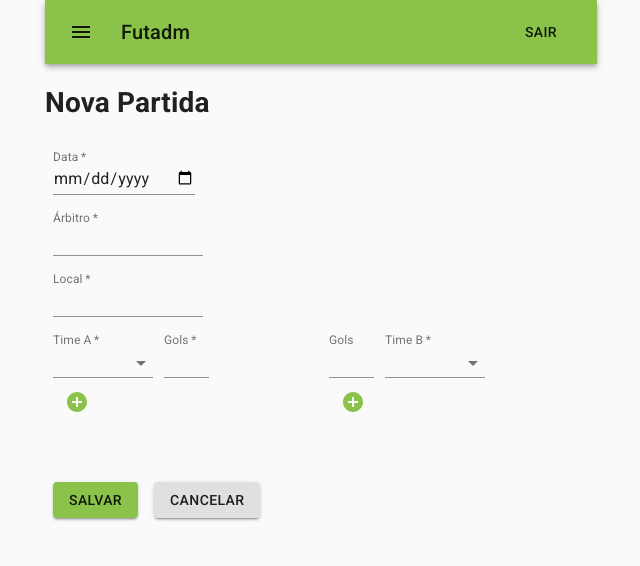
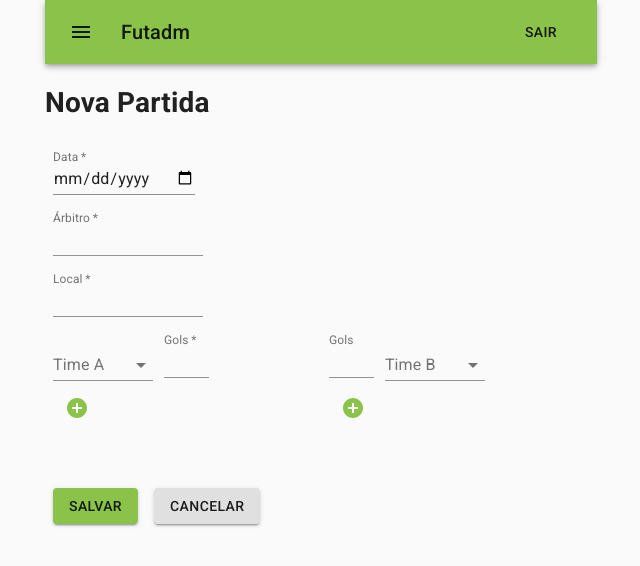
Before and after one commit to dsm-cefet-rj/trabalho-integrado-2020-1-grupo-5, a React (Create React App) app in the folder src/front-end/: page /partidas/1 in a window 1280 px wide. Shown: the top 566 px of the page, without its empty margins (319-959 px from the left). Built offline with nearby package versions, Linux system fonts and the light colour scheme; data requests are answered from the project's data file.

Commit message:
Resolvendo o problema do dropdown com Controllers

```diff
--- a/src/front-end/src/components/partidas/FormPartida.js
+++ b/src/front-end/src/components/partidas/FormPartida.js
@@ -2,7 +2,7 @@ import React, {useEffect, useState} from 'react';
 import {useParams, useHistory} from "react-router-dom";
 import {useDispatch, useSelector} from 'react-redux';
 import {yupResolver} from '@hookform/resolvers/yup';
-import {useForm} from "react-hook-form";
+import {useForm, Controller} from "react-hook-form";
 import Button from '@material-ui/core/Button';
 import { makeStyles} from '@material-ui/core/styles';
 import TextField from '@material-ui/core/TextField';
@@ -10,6 +10,10 @@ import AddCircleIcon from '@material-ui/icons/AddCircle';
 import IconButton from '@material-ui/core/IconButton';
 import Grid from '@material-ui/core/Grid';
 import MenuItem from '@material-ui/core/MenuItem';
+import InputLabel from '@material-ui/core/InputLabel';
+import FormHelperText from '@material-ui/core/FormHelperText';
+import FormControl from '@material-ui/core/FormControl';
+import Select from '@material-ui/core/Select';
 
 import {addPartidaServer, updatePartidaServer, selectPartidasById} from './PartidasSlice'
 import {partidaSchema} from './PartidaSchema';
@@ -79,7 +83,7 @@ const useStyles = makeStyles((theme) => ({
       };
 
 
-    const { register, handleSubmit, errors, } = useForm({
+    const { register, handleSubmit, errors, control } = useForm({
         resolver: yupResolver(partidaSchema),
     });
 
@@ -101,19 +105,6 @@ const useStyles = makeStyles((theme) => ({
     }, [] )
 
 
-    const [time_A, setTimeA ] = useState("");
-
-    const handleChange_time_A = event => {
-        setTimeA(event.target.value);
-    };
-
-    const [time_B, setTimeB ] = useState("");
-
-    const handleChange_time_B = event => {
-        setTimeB(event.target.value);
-    };
-
-
     function onSubmit(partida){
         if(actionType === 'partidas/addPartida'){
             dispatch(addPartidaServer(partida));
@@ -127,14 +118,12 @@ const useStyles = makeStyles((theme) => ({
                 <h1>{partidaOnLoad.id == null ? "Nova Partida" : "Editar Partida"}</h1>
 
                 <form onSubmit={handleSubmit(onSubmit)} className={classes.form} noValidate autoComplete="off" >
-                    {partidaOnLoad.id == null
-                    ?
                     <TextField
                         id="data_partida"
                         label="Data"
                         name="data"
                         type="date"
-                            defaultValue={partidaOnLoad.data}
+                        defaultValue={partidaOnLoad.id == null ? partidaOnLoad.data : partidaOnLoad.data.substring(0,10)}
                         inputRef={register}
                         helperText={errors.data?.message}
                         error={errors.data?.message ? true: false}
@@ -142,21 +131,6 @@ const useStyles = makeStyles((theme) => ({
                         required
                         size="small"
                     />
-                    :
-                        <TextField
-                            id="data_partida"
-                            label="Data"
-                            name="data"
-                            type="date"
-                            defaultValue={partidaOnLoad.data.substring(0,10)}
-                            inputRef={register}
-                            helperText={errors.data?.message}
-                            error={errors.data?.message ? true: false}
-                            InputLabelProps={{ shrink: true }}
-                            required
-                            size="small"
-                        />
-                    }
                     <br/>
                     <TextField
                         id="arbitro_partida"
@@ -190,27 +164,30 @@ const useStyles = makeStyles((theme) => ({
                     <Grid container>
                         <Grid container item xs={6} >
                             <Grid>
-                            <TextField
-                                select
-                                onChange={handleChange_time_A}
-                                id="id_time_A"
-                                label="Time A"
-                                name="id_time_A"
-                                size="small"
-                                value={time_A}
-                                inputRef={register}
-                                helperText={errors.id_time_A?.message}
-                                error={errors.id_time_A?.message ? true: false}
-                                InputLabelProps={{ shrink: true }}
-                                style = {{width: 100}}
-                                required
-                            >
+                                <FormControl
+                                        className={classes.formControl}
+                                        error={Boolean(errors.id_time_A)}>
+                                    <InputLabel id="demo-simple-select-label">Time A</InputLabel>
+                                    <Controller
+                                    as={
+                                        <Select  >
                                             {times.map((option) => (
-                                    <MenuItem key={option.nome} value={option.nome}>
+                                                <MenuItem key={option.id} value={option.id}>
                                                     {option.nome}
                                                 </MenuItem>
                                             ))}
-                            </TextField>
+                                        </Select>
+                                    }
+                                    style = {{width: 100}}
+                                    name="id_time_A"
+                                    control={control}
+                                    defaultValue={partidaOnLoad.id_time_A}
+                                    />
+                                    <FormHelperText>
+                                    {errors.id_time_A?.message}
+                                    </FormHelperText>
+                                </FormControl>
+
                                 &nbsp;&nbsp;&nbsp;
                                 <TextField
                                     id="gols_time_A"
@@ -268,28 +245,29 @@ const useStyles = makeStyles((theme) => ({
                                     style = {{width: 45}}
                                 />
                                  &nbsp;&nbsp;&nbsp;
-                                 <TextField
-                                    select
-                                    onChange={handleChange_time_B}
-                                    id="id_time_B"
-                                    label="Time B"
-                                    name="id_time_B"
-                                    size="small"
-                                    defaultValue={partidaOnLoad.id_time_B}
-                                    value={time_B}
-                                    inputRef={register}
-                                    helperText={errors.id_time_B?.message}
-                                    error={errors.id_time_B?.message ? true: false}
-                                    InputLabelProps={{ shrink: true }}
-                                    style = {{width: 100}}
-                                    required
-                                >
+                                 <FormControl
+                                        className={classes.formControl}
+                                        error={Boolean(errors.id_time_B)}>
+                                    <InputLabel id="demo-simple-select-label">Time B</InputLabel>
+                                    <Controller
+                                    as={
+                                        <Select  >
                                             {times.map((option) => (
-                                        <MenuItem key={option.nome} value={option.nome}>
+                                                <MenuItem key={option.id} value={option.id}>
                                                     {option.nome}
                                                 </MenuItem>
                                             ))}
-                                </TextField>
+                                        </Select>
+                                    }
+                                    style = {{width: 100}}
+                                    name="id_time_B"
+                                    control={control}
+                                    defaultValue={partidaOnLoad.id_time_B}
+                                    />
+                                    <FormHelperText>
+                                    {errors.id_time_B?.message}
+                                    </FormHelperText>
+                                </FormControl>
                             </Grid>
                             <br/><br/>
                             <Grid container>
```
Lines whose indentation alone changed are shown as unchanged.
